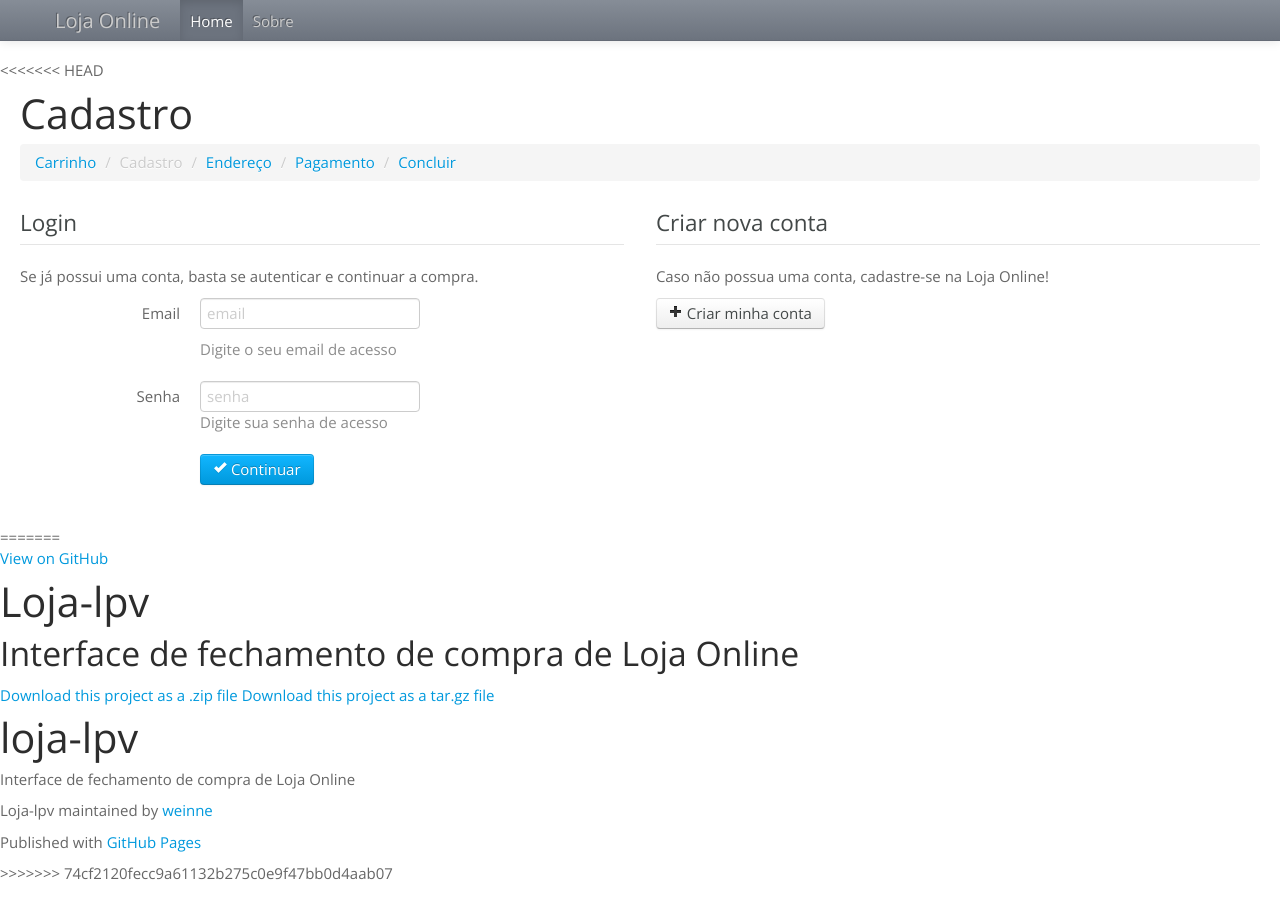
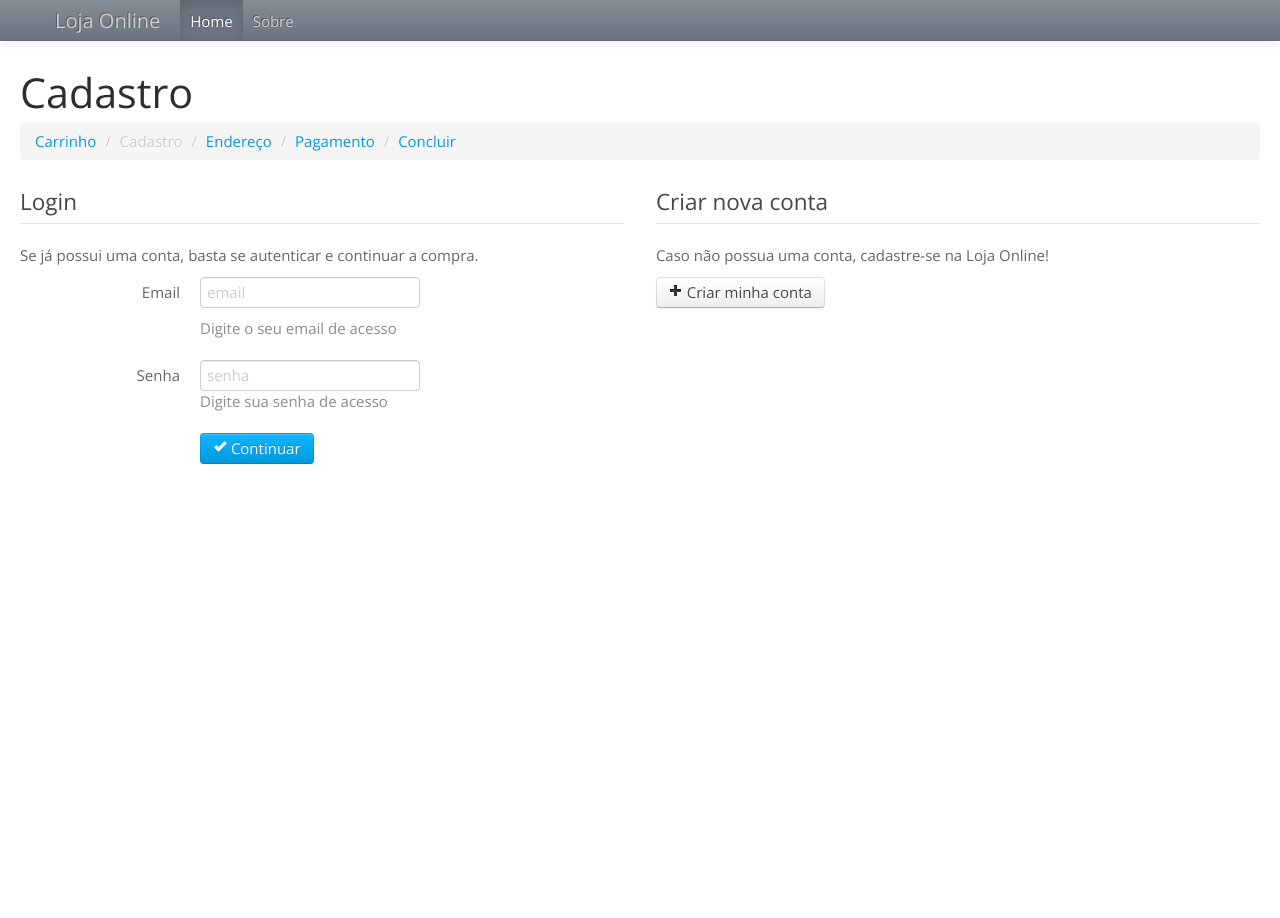
Before and after one commit to weinne/loja-lpv, a plain HTML site: page index.html in a window 1280 px wide. After the commit the page ends 800 px from the top, so only its background shows below. Drawn offline with nearby package versions, Linux system fonts and the light colour scheme.

Commit message:
correcao index

```diff
--- a/index.html
+++ b/index.html
@@ -1,5 +1,4 @@
 <!DOCTYPE html>
-<<<<<<< HEAD
 <html lang="pt-br">
 <head>
 	<meta charset="utf-8">
@@ -207,55 +206,3 @@
 	</div>
 </body>
 </html>
-=======
-<html>
-
-  <head>
-    <meta charset='utf-8' />
-    <meta http-equiv="X-UA-Compatible" content="chrome=1" />
-    <meta name="description" content="Loja-lpv : Interface de fechamento de compra de Loja Online" />
-
-    <link rel="stylesheet" type="text/css" media="screen" href="stylesheets/stylesheet.css">
-
-    <title>Loja-lpv</title>
-  </head>
-
-  <body>
-
-    <!-- HEADER -->
-    <div id="header_wrap" class="outer">
-        <header class="inner">
-          <a id="forkme_banner" href="https://github.com/weinne/loja-lpv">View on GitHub</a>
-
-          <h1 id="project_title">Loja-lpv</h1>
-          <h2 id="project_tagline">Interface de fechamento de compra de Loja Online</h2>
-
-            <section id="downloads">
-              <a class="zip_download_link" href="https://github.com/weinne/loja-lpv/zipball/master">Download this project as a .zip file</a>
-              <a class="tar_download_link" href="https://github.com/weinne/loja-lpv/tarball/master">Download this project as a tar.gz file</a>
-            </section>
-        </header>
-    </div>
-
-    <!-- MAIN CONTENT -->
-    <div id="main_content_wrap" class="outer">
-      <section id="main_content" class="inner">
-        <h1>loja-lpv</h1>
-
-<p>Interface de fechamento de compra de Loja Online</p>
-      </section>
-    </div>
-
-    <!-- FOOTER  -->
-    <div id="footer_wrap" class="outer">
-      <footer class="inner">
-        <p class="copyright">Loja-lpv maintained by <a href="https://github.com/weinne">weinne</a></p>
-        <p>Published with <a href="http://pages.github.com">GitHub Pages</a></p>
-      </footer>
-    </div>
-
-
-
-  </body>
-</html>
->>>>>>> 74cf2120fecc9a61132b275c0e9f47bb0d4aab07
```
